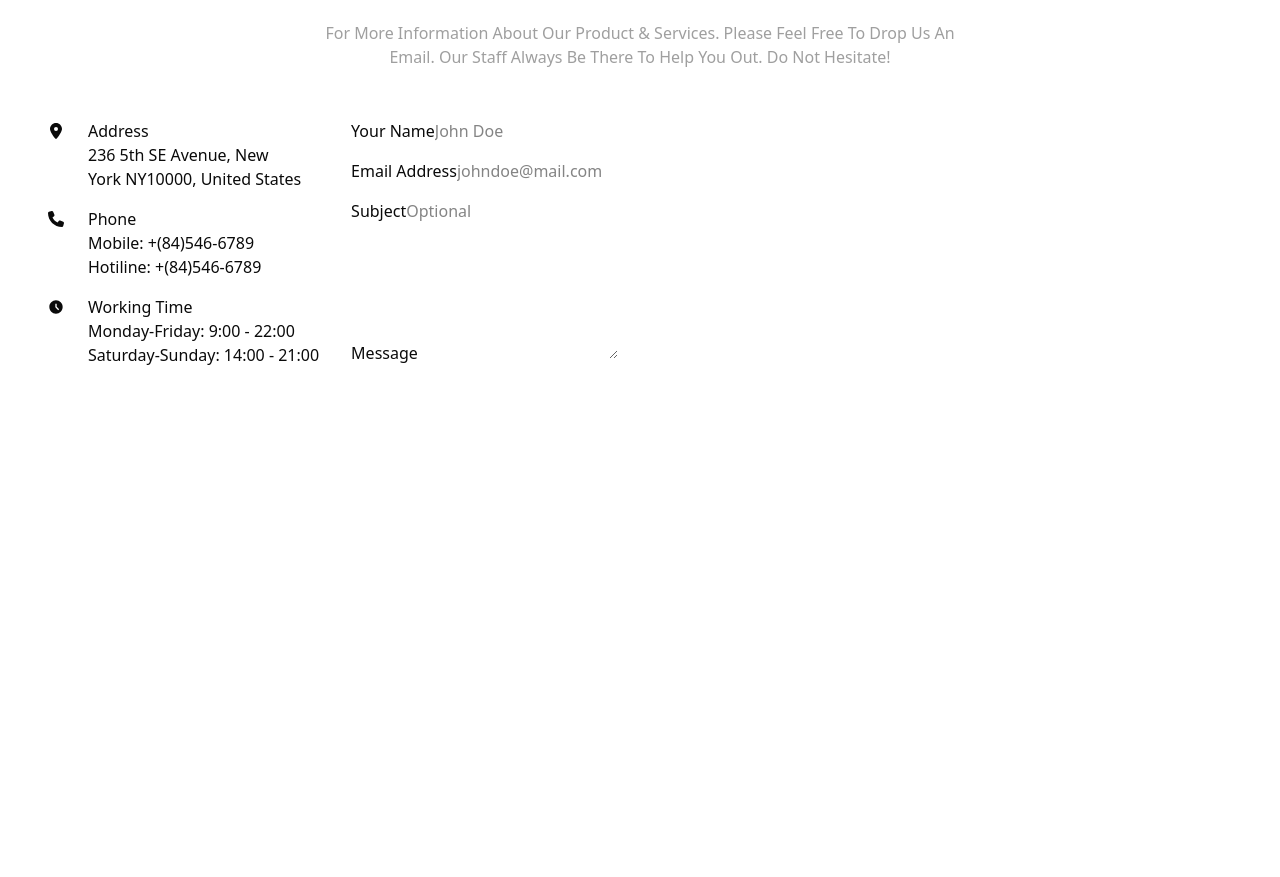
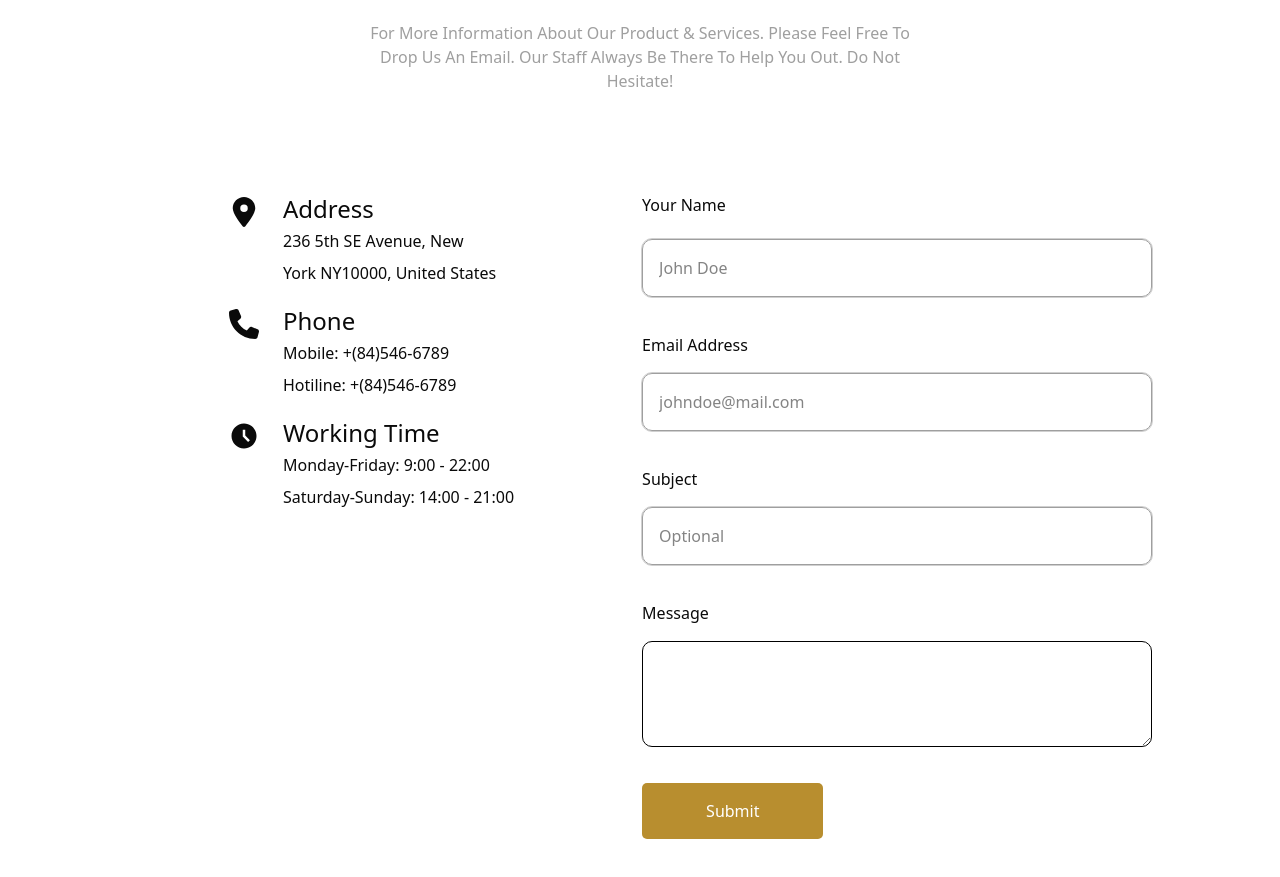
Before and after one commit to ShinobiKoda/furniro, a Next.js app: page /contact in a window 1280 px wide. Shown: the part 525-1402 px from the top of the page. Before the commit the page ends 892 px from the top, so only its background shows below. Built offline with nearby package versions, Linux system fonts and the light colour scheme.

Commit message:
Enhance ContactPage with improved animations, layout adjustments, and form styling for better user experience

```diff
--- a/src/components/contact/contact-page.tsx
+++ b/src/components/contact/contact-page.tsx
@@ -1,6 +1,11 @@
 "use client";
 import { motion } from "framer-motion";
-import { zoomIn } from "../animations/motion";
+import {
+  zoomIn,
+  fadeInUp,
+  fadeIn,
+  staggerChildren,
+} from "../animations/motion";
 import { NavDisplay } from "@/components/NavDisplay";
 import { FaLocationDot, FaPhone } from "react-icons/fa6";
 import { MdOutlineAccessTimeFilled } from "react-icons/md";
@@ -34,68 +39,135 @@ export function ContactPage({ pathSegments }: ContactPageProps) {
           </h1>
           <NavDisplay pathSegments={pathSegments} />
         </motion.div>
+      </header>
 
-        <div className="w-full text-center max-w-[644px] flex flex-col items-center justify-center mx-auto mt-[98px] gap-4">
-          <h2 className="capitalize font-semibold lg:text-4xl text-2xl">
+      <motion.div
+        initial="hidden"
+        animate="visible"
+        variants={fadeIn}
+        className="w-full text-center max-w-[644px] flex flex-col items-center justify-center mx-auto mt-[98px] gap-4 px-8"
+      >
+        <motion.h2
+          variants={fadeInUp}
+          className="capitalize font-semibold lg:text-4xl text-2xl"
+        >
           Get in touch with us
-          </h2>
-          <p className="font-normal lg:text-base text-sm text-[#9F9F9F]">
-            For More Information About Our Product & Services. Please Feel Free
-            To Drop Us An Email. Our Staff Always Be There To Help You Out. Do
-            Not Hesitate!
+        </motion.h2>
+        <motion.p
+          variants={fadeInUp}
+          className="font-normal lg:text-base text-sm text-[#9F9F9F]"
+        >
+          For More Information About Our Product & Services. Please Feel Free To
+          Drop Us An Email. Our Staff Always Be There To Help You Out. Do Not
+          Hesitate!
+        </motion.p>
+      </motion.div>
+
+      <motion.div
+        initial="hidden"
+        animate="visible"
+        variants={staggerChildren}
+        className="w-full flex flex-col lg:flex-row lg:gap-[8rem] gap-8 max-w-[1440px] mx-auto px-8 lg:pl-[229px] lg:mt-[100px] mt-[50px] mb-[50px]"
+      >
+        <motion.div
+          variants={fadeInUp}
+          className="flex flex-col gap-4 max-w-[393px]"
+        >
+          <motion.div variants={fadeInUp} className="flex items-start gap-6">
+            <FaLocationDot className="mt-1" size={30} />
+            <p className="">
+              <span className="font-medium lg:text-2xl text-lg">Address</span>{" "}
+              <br />
+              <span className="font-normal lg:text-base text-sm leading-8">
+                236 5th SE Avenue, New <br /> York NY10000, United States
+              </span>
             </p>
-        </div>
-
-        <div className="w-full flex flex-col lg:flex-row gap-8 max-w-[1440px] mx-auto px-4 lg:px-12 mt-[50px]">
-          <div className="flex flex-col gap-4 max-w-[393px]">
-            <div className="flex items-start gap-6">
-              <FaLocationDot className="mt-1"/>
+          </motion.div>
+          <motion.div variants={fadeInUp} className="flex items-start gap-6">
+            <FaPhone className="mt-1" size={30} />
             <p>
-                <span>Address</span> <br />
-                <span>236 5th SE Avenue, New <br /> York NY10000, United States</span>
-              </p>
-            </div>
-            <div className="flex items-start gap-6">
-              <FaPhone className="mt-1"/>
-              <p>
-                <span>Phone</span><br />
-                <span>
+              <span className="font-medium lg:text-2xl text-lg">Phone</span>
+              <br />
+              <span className="font-normal lg:text-base text-sm leading-8">
                 Mobile: +(84)546-6789 <br />
                 Hotiline: +(84)546-6789
               </span>
             </p>
-            </div>
-            <div className="flex items-start gap-6">
-              <MdOutlineAccessTimeFilled className="mt-1"/>
+          </motion.div>
+          <motion.div variants={fadeInUp} className="flex items-start gap-6">
+            <MdOutlineAccessTimeFilled className="mt-1" size={30} />
             <p>
-                <span>Working Time</span><br />
-                <span>
+              <span className="font-medium lg:text-2xl text-lg">
+                Working Time
+              </span>
+              <br />
+              <span className="font-normal lg:text-base text-sm leading-8">
                 Monday-Friday: 9:00 - 22:00 <br />
                 Saturday-Sunday: 14:00 - 21:00
               </span>
             </p>
-            </div>
-          </div>
-          <form className="flex flex-col gap-4">
-            <div>
-              <label htmlFor="name">Your Name</label>
-              <input type="text" id="name" placeholder="John Doe" />
-            </div>
-            <div>
-              <label htmlFor="email">Email Address</label>
-              <input type="email" id="email" placeholder="johndoe@mail.com"/>
-            </div>
-            <div>
-              <label htmlFor="subject">Subject</label>
-              <input type="text" id="subject" placeholder="Optional"/>
-            </div>
-            <div>
-              <label htmlFor="message">Message</label>
-              <textarea name="message" id="message" rows={5}></textarea>
-            </div>
-          </form>
-        </div>
-      </header>
+          </motion.div>
+        </motion.div>
+        <motion.form
+          variants={fadeInUp}
+          className="flex flex-col gap-9 lg:w-1/2 w-full"
+        >
+          <motion.div variants={fadeInUp} className="flex flex-col gap-[22px]">
+            <label htmlFor="name" className="font-medium text-base">
+              Your Name
+            </label>
+            <input
+              type="text"
+              id="name"
+              placeholder="John Doe"
+              className="border outline p-4 rounded-[10px] border-[#9F9F9F]"
+            />
+          </motion.div>
+          <motion.div variants={fadeInUp} className="flex flex-col gap-4">
+            <label htmlFor="email" className="font-medium text-base">
+              Email Address
+            </label>
+            <input
+              type="email"
+              id="email"
+              placeholder="johndoe@mail.com"
+              className="border outline p-4 rounded-[10px] border-[#9F9F9F]"
+            />
+          </motion.div>
+          <motion.div variants={fadeInUp} className="flex flex-col gap-4">
+            <label htmlFor="subject" className="font-medium text-base">
+              Subject
+            </label>
+            <input
+              type="text"
+              id="subject"
+              placeholder="Optional"
+              className="border outline p-4 rounded-[10px] border-[#9F9F9F]"
+            />
+          </motion.div>
+          <motion.div variants={fadeInUp} className="flex flex-col gap-4">
+            <label htmlFor="message" className="font-medium text-base">
+              Message
+            </label>
+            <textarea
+              name="message"
+              id="message"
+              rows={3}
+              cols={5}
+              className="border border-black rounded-[10px] p-4"
+            ></textarea>
+          </motion.div>
+
+          <motion.div
+            variants={fadeInUp}
+            className="w-full flex items-center justify-center lg:justify-start"
+          >
+            <button className="bg-[#B88E2F] py-4 px-16 hover:opacity-85 cursor-pointer rounded-[5px] outline-none border-none text-white text-base font-normal">
+              Submit
+            </button>
+          </motion.div>
+        </motion.form>
+      </motion.div>
     </div>
   );
 }
```
Lines whose indentation alone changed are shown as unchanged.
